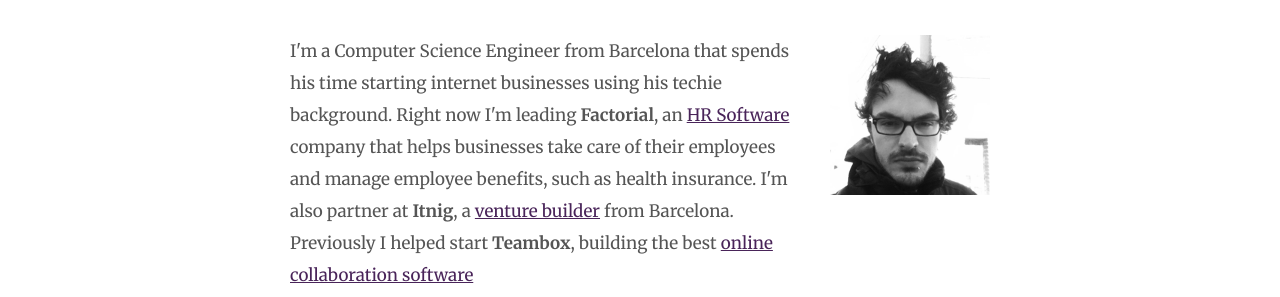
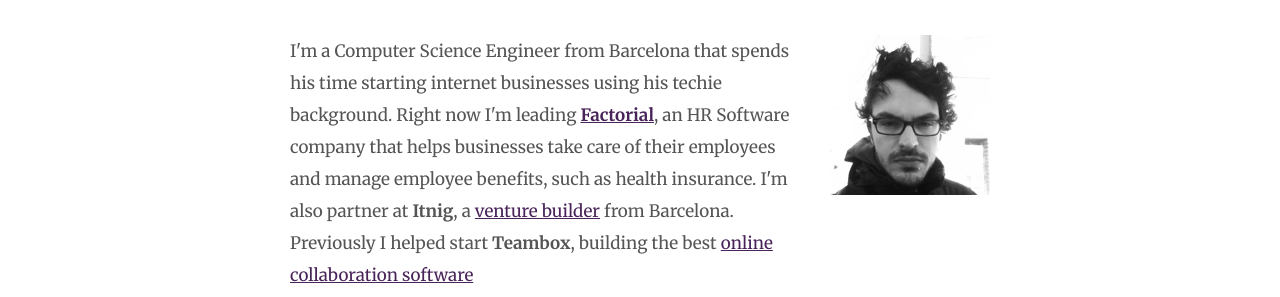
Before and after one commit to jrom/jrom.github.com, a Jekyll site: the page built from index.html, in a window 1280 px wide and 900 px high. Shown: the part 173-470 px from the top of the window. Built offline with Jekyll 4.4.1, drawn with Linux system fonts in a browser that asks for light colours; comment, search, counter and statistics services are not loaded.

Commit message:
brand link

```diff
--- a/index.html
+++ b/index.html
@@ -12,7 +12,7 @@
       </div>
       <div class="row">
         <div class="span9">
-          <p class="jrom-intro__bio">I'm a Computer Science Engineer from Barcelona that spends his time starting internet businesses using his techie background. Right now I'm leading <strong>Factorial</strong>, an <a href="https://factorialhr.com/en" title="Factorial is an HR Software company founded by Jordi Romero">HR Software</a> company that helps businesses take care of their employees and manage employee benefits, such as health insurance. I'm also partner at <strong>Itnig</strong>, a <a href="http://itnig.net/en" title="Itnig, venture builder Barcelona">venture builder</a> from Barcelona. Previously I helped start <b>Teambox</b>, building the best <a href="http://teambox.com/" title="teambox, online collaboration software">online collaboration software</a></p>
+          <p class="jrom-intro__bio">I'm a Computer Science Engineer from Barcelona that spends his time starting internet businesses using his techie background. Right now I'm leading <a href="https://factorialhr.com/en" title="Factorial is an HR Software company founded by Jordi Romero"><strong>Factorial</strong></a>, an HR Software company that helps businesses take care of their employees and manage employee benefits, such as health insurance. I'm also partner at <strong>Itnig</strong>, a <a href="http://itnig.net/en" title="Itnig, venture builder Barcelona">venture builder</a> from Barcelona. Previously I helped start <b>Teambox</b>, building the best <a href="http://teambox.com/" title="teambox, online collaboration software">online collaboration software</a></p>
         </div>
         <div class="span3">
           <a href="/about" title="About Jordi Romero" class="jrom-intro__avatar"><img src="/images/jordi-romero.png" alt="Jordi Romero" /></a>
```
